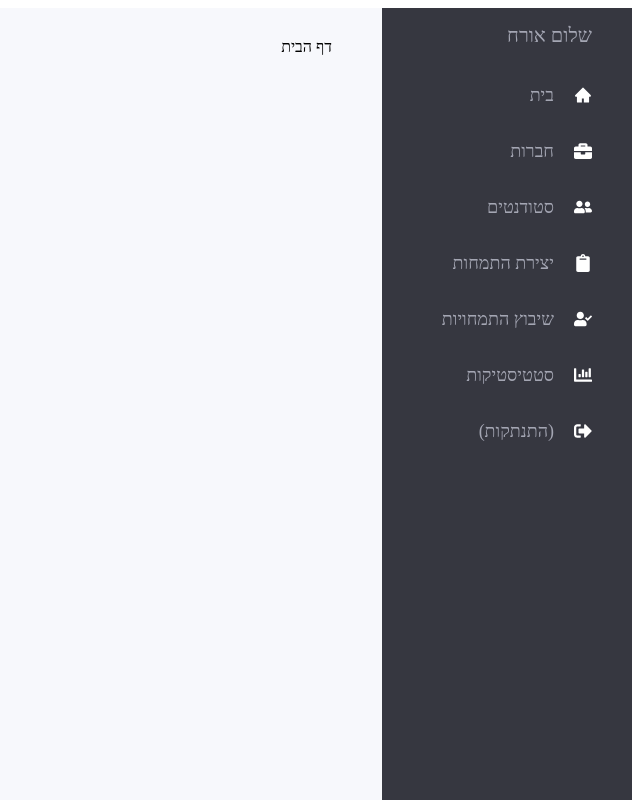
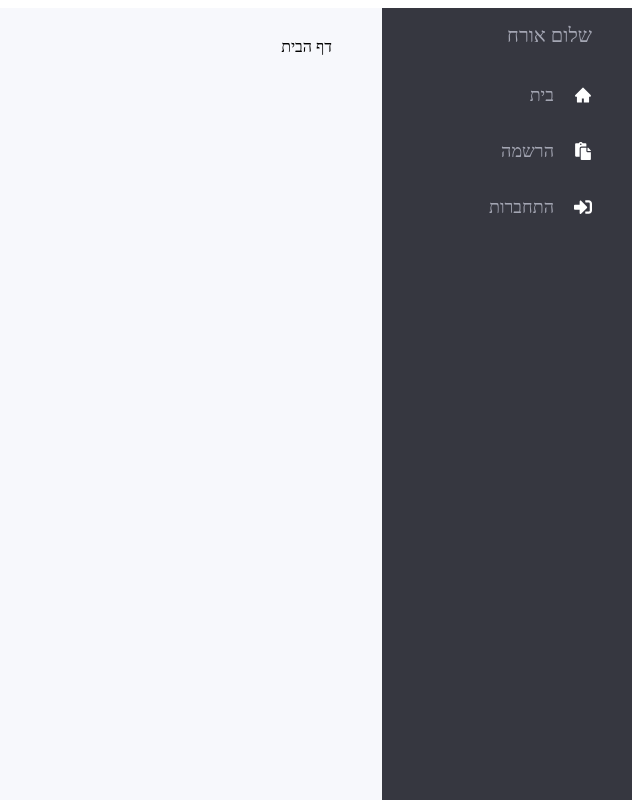
Before and after one commit to vaitz/Intern_management_system_front, a React (Create React App) app in the folder reactfirst/: page / in a window 1280 px wide. Shown: the top 800 px of the page, without its empty margins (640-1280 px from the left). Built offline with nearby package versions, Linux system fonts and the light colour scheme.

Commit message:
Change to guest in the app

```diff
--- a/reactfirst/src/App.js
+++ b/reactfirst/src/App.js
@@ -29,7 +29,7 @@ const ContentWrapper = styled.div`
 
 const App = () => {
 
-    const [userType, setUserType] = useState(PROGRAM_MANAGER);
+    const [userType, setUserType] = useState(GUEST);
     const [firstName, setFirstName] = useState("אורח");
 
     return (
```
